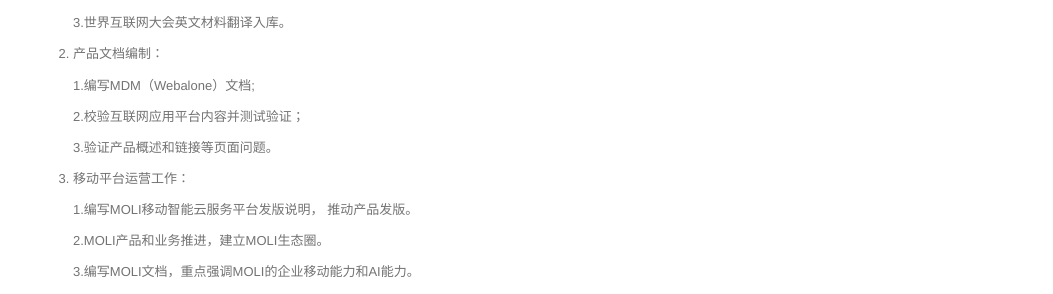
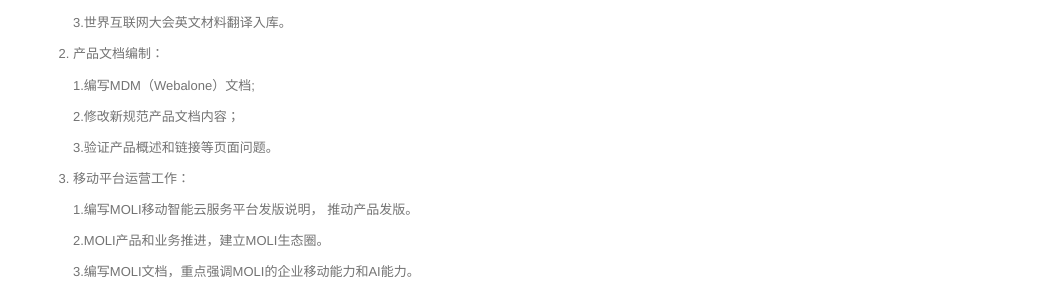
Before and after one commit to walllFlower/blog, a Jekyll site: the page built from _posts/2017-06-22-day_report_cxz.md, in a window 1280 px wide and 900 px high, scrolled down 664 px. Shown: the part 151-445 px from the top of the window, without its empty margins (227-1280 px from the left). Built offline with Jekyll 4.4.1, drawn with Linux system fonts in a browser that asks for light colours; comment, search, counter and statistics services are not loaded.

Commit message:
Update 2017-06-22-day_report_cxz.md

```diff
--- a/_posts/2017-06-22-day_report_cxz.md
+++ b/_posts/2017-06-22-day_report_cxz.md
@@ -45,7 +45,7 @@ categories: 日报
 
     1.编写MDM（Webalone）文档;
 
-    2.校验互联网应用平台内容并测试验证；
+    2.修改新规范产品文档内容；
 
     3.验证产品概述和链接等页面问题。
 
```
